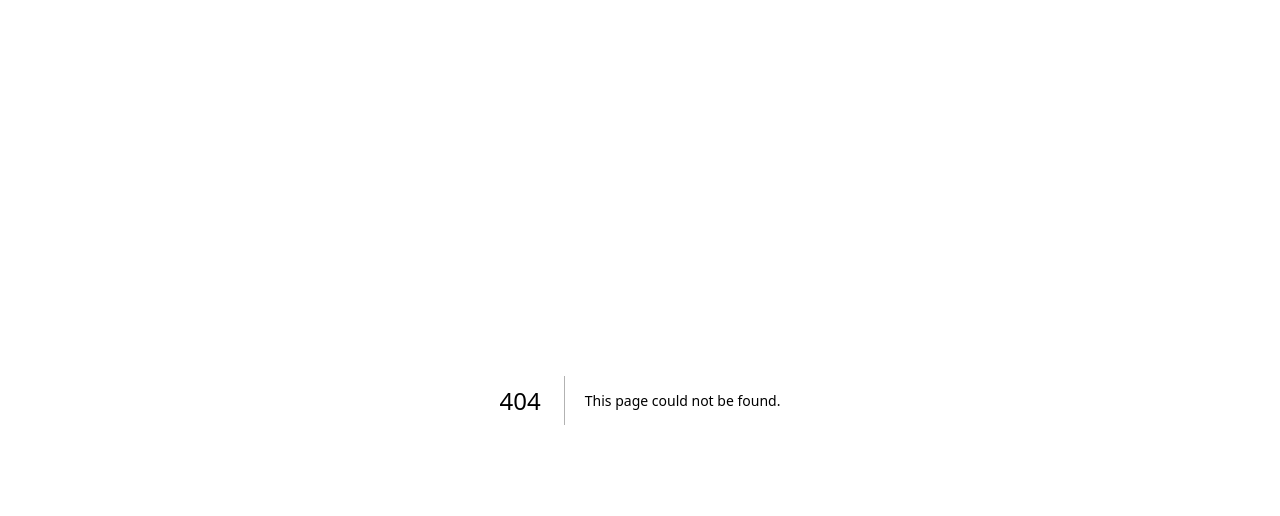
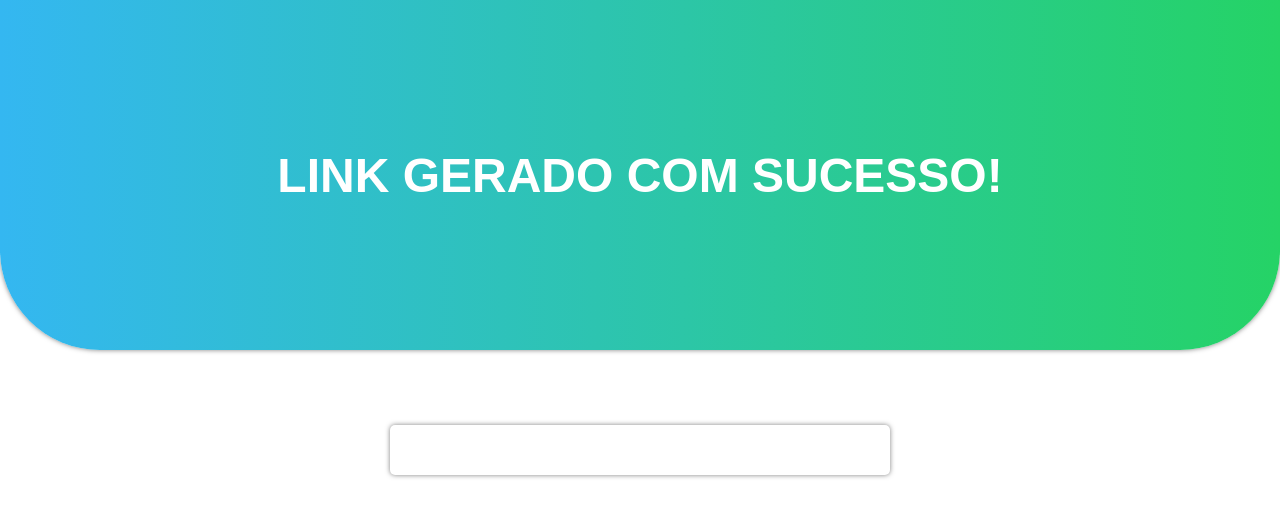
Before and after one commit to Pontinn/link-whatsapp, a Next.js app: page /link-gerado in a window 1280 px wide. Before the commit this address had no page. Shown: the top 516 px of the page. Built offline with nearby package versions, Linux system fonts and the light colour scheme.

Commit message:
Adicionado: Geração de link funcional

```diff
--- a/pages/_app.js
+++ b/pages/_app.js
@@ -2,6 +2,8 @@
 import "intl-tel-input/build/css/intlTelInput.css";
 // Importação do Head do Next.js
 import Head from "next/head";
+
+import "../styles/global.css"; // Caminho atualizado para o arquivo CSS
 
 function App({ Component, pageProps }) {
   return (
--- /dev/null
+++ b/pages/link-gerado.js
@@ -0,0 +1,27 @@
+import { useRouter } from "next/router";
+import { useEffect } from "react";
+
+const LinkGerado = () => {
+  const router = useRouter();
+  const { link } = router.query;
+
+  useEffect(() => {
+    if (link) {
+      console.log("WhatsApp link:", link);
+    }
+  }, [link]);
+
+  return (
+    <div className="main-div">
+      <section id="home">
+        <h1>LINK GERADO COM SUCESSO!</h1>
+      </section>
+
+      <div className="container">
+        <input type="text" className="generated-link" value={link} />
+      </div>
+    </div>
+  );
+};
+
+export default LinkGerado;
--- /dev/null
+++ b/styles/global.css
@@ -0,0 +1,119 @@
+* {
+  padding: 0;
+  margin: 0;
+  box-sizing: border-box;
+}
+
+.main-div {}
+
+#home {
+  height: 350px;
+  display: flex;
+  align-items: center;
+  justify-content: center;
+  background: linear-gradient(to right, #34B7F1, #25D366);
+  border-radius: 0px 0 100px 100px;
+  color: white;
+  font-family: Sora, sans-serif;
+  font-size: clamp(1rem, 2.5vw, 2rem);
+  text-align: center;
+  box-shadow: 0 0 5px rgba(0, 0, 0, 0.5);
+  transition: 0.5s;
+}
+
+.container {
+  display: flex;
+  justify-content: center;
+  height: 100px;
+  margin: 50px 200px;
+}
+
+.form-div {
+  width: 50%;
+  height: 400px;
+  display: flex;
+  justify-content: center;
+  align-items: center;
+}
+
+form {
+  display: flex;
+  flex-direction: column;
+  width: 70%;
+  gap: 15px;
+
+}
+
+textarea {
+  height: 200px;
+  border-radius: 5px;
+  padding: 10px 0 0 10px;
+  font-family: 'Segoe UI', Tahoma, Geneva, Verdana, sans-serif;
+  outline: none;
+  box-shadow: 0 0 5px rgba(0, 0, 0, 0.5);
+  border: none;
+}
+
+label {
+  font-family: sora;
+}
+
+input {
+  padding: 10px;
+  border-radius: 5px;
+  outline: none;
+  border: none;
+  box-shadow: 0 0 5px rgba(0, 0, 0, 0.5);
+  background: white;
+}
+
+
+.submit-button {
+  margin-top: 10px;
+  width: 30%;
+  border-radius: 50px;
+  border: none;
+  box-shadow: 0 0 5px rgba(0, 0, 0, 0.5);
+  background: #25D366;
+  color: white;
+  font-weight: bold;
+  font-family: sora;
+  padding: 15px 10px;
+  align-self: center;
+}
+
+.submit-button:hover {
+  cursor: pointer;
+  background: white;
+  color: black;
+  transform: scale(1.1);
+  transition: 0.5s;
+}
+
+.form-text {
+  background-color: red;
+  width: 50%;
+}
+
+.generated-link {
+  height: 50px;
+  width: 500px;
+  align-self: center;
+}
+
+
+@media(max-width: 430px) {
+  #home {
+    height: 200px;
+    display: flex;
+    align-items: center;
+    justify-content: center;
+    background: linear-gradient(to right, rgb(3, 232, 240), rgba(1, 255, 1, 0.774));
+    border-radius: 0px 0 50px 50px;
+    color: white;
+    font-family: Sora, sans-serif;
+    text-align: center;
+    box-shadow: 0 0 5px rgba(0, 0, 0, 0.5);
+  }
+
+}
```
Also changed, not shown: pages/index.js (+57 -6 lines).
